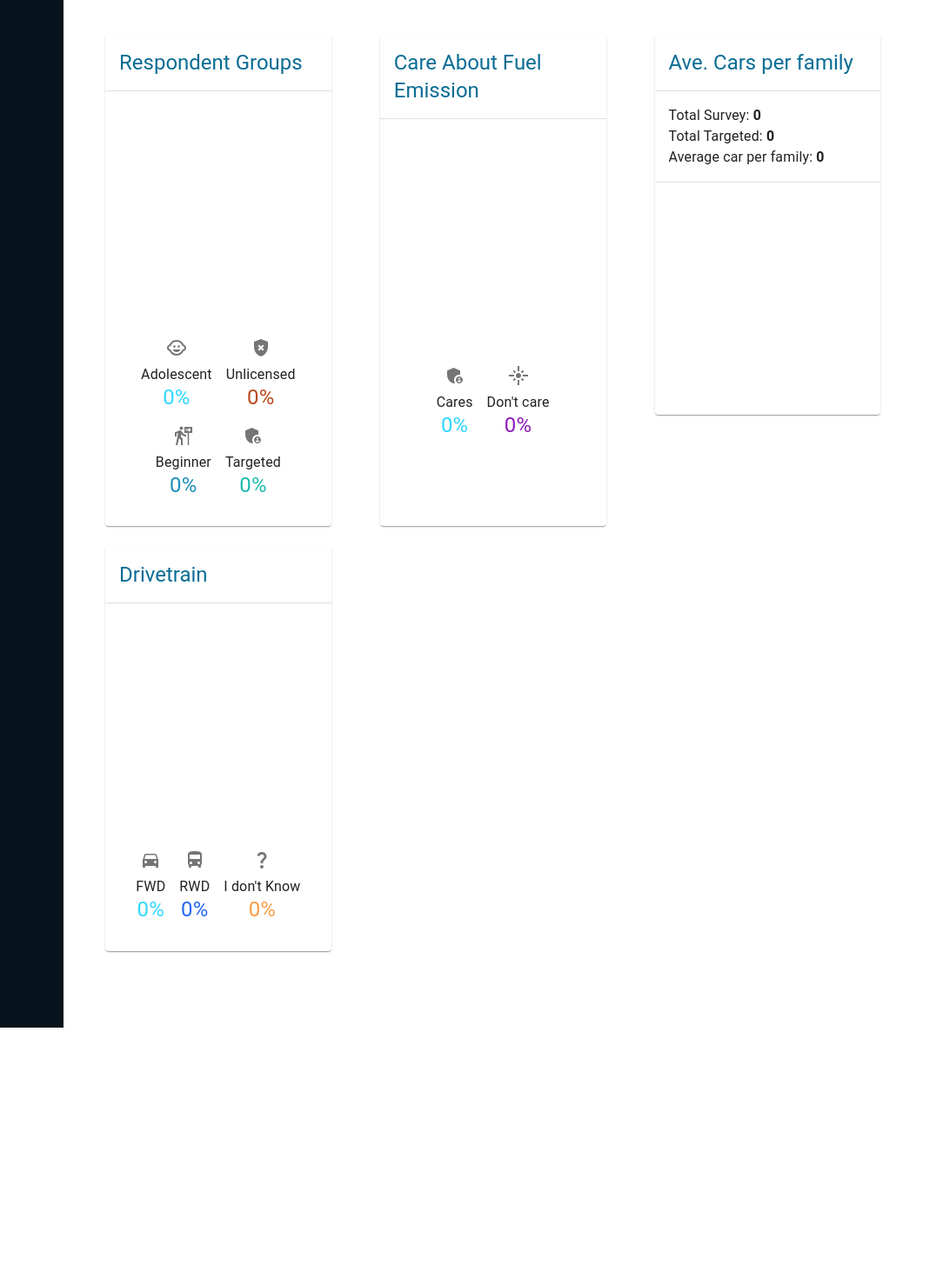
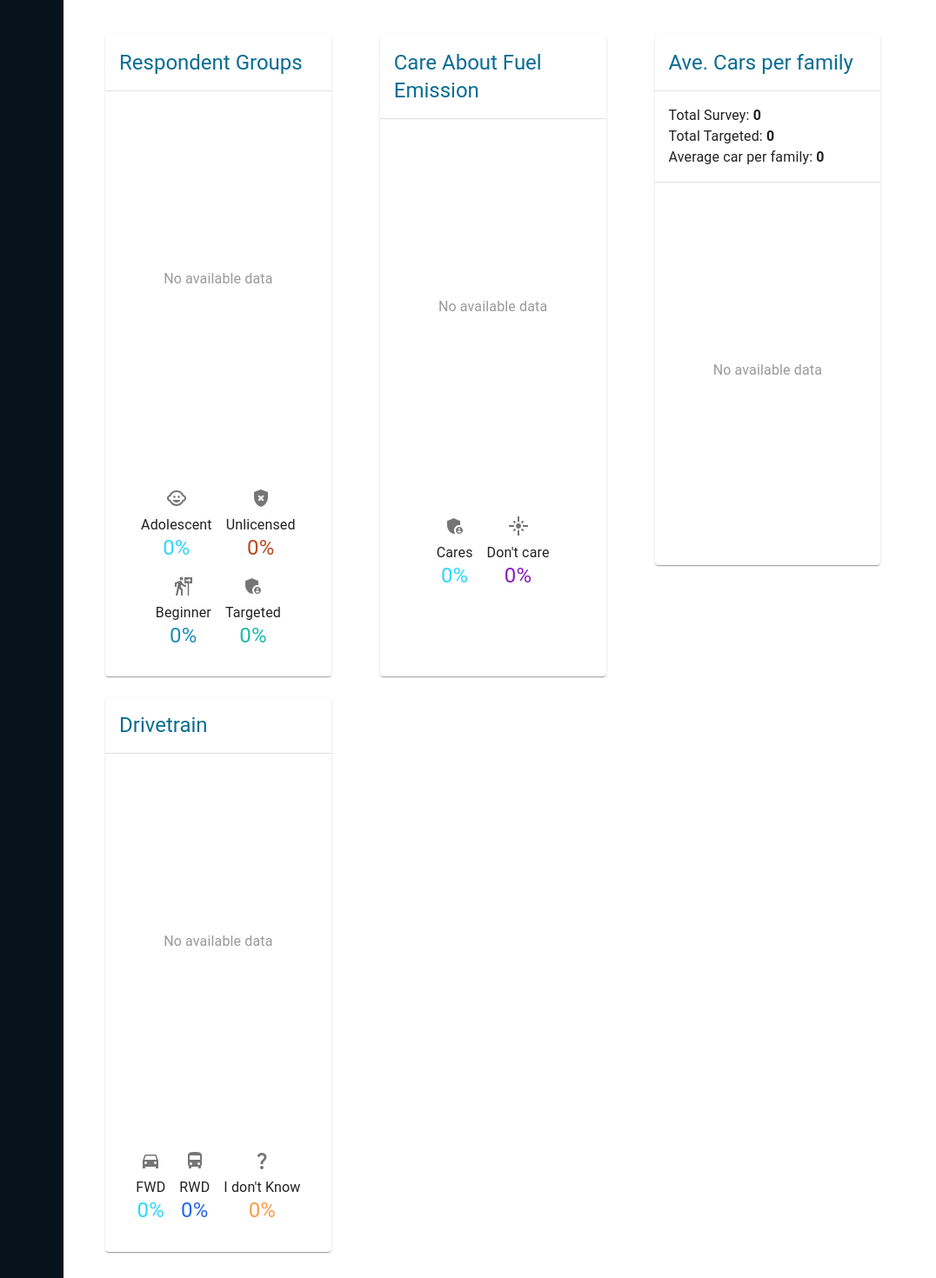
Before and after one commit to cziem/carsurvey, a React (Create React App) app: page /overview in a window 1280 px wide. Shown: the part 320-1790 px from the top of the page at 87% size, without its empty margins (0-1076 px from the left). Before the commit the page ends 1502 px from the top, so only its background shows below. Built offline with nearby package versions, Linux system fonts and the light colour scheme; sample sign-in values are in the browser's storage.

Commit message:
Add helpful message when there's no data

```diff
--- a/src/components/Charts/AverageCarPerFamily.tsx
+++ b/src/components/Charts/AverageCarPerFamily.tsx
@@ -141,7 +141,26 @@ const AverageCarPerFamily = (props: IProps) => {
             position: "relative",
           }}
         >
-          <Pie data={data} options={options} />
+          {!!survey.length ? (
+            <Pie data={data} options={options} />
+          ) : (
+            <Box
+              sx={{
+                height: "400px",
+                display: "flex",
+                alignItems: "center",
+                justifyContent: "center",
+              }}
+            >
+              <Typography
+                component="p"
+                textAlign="center"
+                sx={{ color: "#999" }}
+              >
+                No available data
+              </Typography>
+            </Box>
+          )}
         </Box>
       </CardContent>
     </Card>
--- a/src/components/Charts/Drivetrain.tsx
+++ b/src/components/Charts/Drivetrain.tsx
@@ -158,7 +158,26 @@ const Drivetrain = (props: IProps) => {
             position: "relative",
           }}
         >
-          <Doughnut data={data} options={options} />
+          {!!survey.length ? (
+            <Doughnut data={data} options={options} />
+          ) : (
+            <Box
+              sx={{
+                height: "400px",
+                display: "flex",
+                alignItems: "center",
+                justifyContent: "center",
+              }}
+            >
+              <Typography
+                component="p"
+                textAlign="center"
+                sx={{ color: "#999" }}
+              >
+                No available data
+              </Typography>
+            </Box>
+          )}
         </Box>
         <Box
           sx={{
--- a/src/components/Charts/FuelEmission.tsx
+++ b/src/components/Charts/FuelEmission.tsx
@@ -144,7 +144,26 @@ const FuelEmission = (props: IProps) => {
             position: "relative",
           }}
         >
-          <Pie data={data} options={options} />
+          {!!survey.length ? (
+            <Pie data={data} options={options} />
+          ) : (
+            <Box
+              sx={{
+                height: "400px",
+                display: "flex",
+                alignItems: "center",
+                justifyContent: "center",
+              }}
+            >
+              <Typography
+                component="p"
+                textAlign="center"
+                sx={{ color: "#999" }}
+              >
+                No available data
+              </Typography>
+            </Box>
+          )}
         </Box>
         <Box
           sx={{
--- a/src/components/Charts/RespondentsGrouping.tsx
+++ b/src/components/Charts/RespondentsGrouping.tsx
@@ -169,7 +169,26 @@ const RespondentsGrouping = (props: IProps) => {
             position: "relative",
           }}
         >
-          <Doughnut data={data} options={options} />
+          {!!survey.length ? (
+            <Doughnut data={data} options={options} />
+          ) : (
+            <Box
+              sx={{
+                height: "400px",
+                display: "flex",
+                alignItems: "center",
+                justifyContent: "center",
+              }}
+            >
+              <Typography
+                component="p"
+                textAlign="center"
+                sx={{ color: "#999" }}
+              >
+                No available data
+              </Typography>
+            </Box>
+          )}
         </Box>
         <Box
           sx={{
--- a/src/components/Layouts/AuthLayout.tsx
+++ b/src/components/Layouts/AuthLayout.tsx
@@ -110,7 +110,7 @@ const AuthLayout: React.FC<IProps> = ({ children }) => {
 
   const handleLogout = () => {
     localStorage.removeItem("car-survey-auth")
-    navigate("/", { replace: true })
+    navigate("/login", { replace: true })
   }
 
   return (
--- a/src/pages/Auth/Login.tsx
+++ b/src/pages/Auth/Login.tsx
@@ -56,10 +56,10 @@ const Login = () => {
       >
         <Container maxWidth="sm">
           <Button
-            onClick={() => navigate("/")}
+            onClick={() => navigate("/survey")}
             startIcon={<ArrowBackIcon fontSize="small" />}
           >
-            Home
+            Try Survey
           </Button>
           <form onSubmit={formik.handleSubmit}>
             <Box sx={{ my: 3 }}>
```
